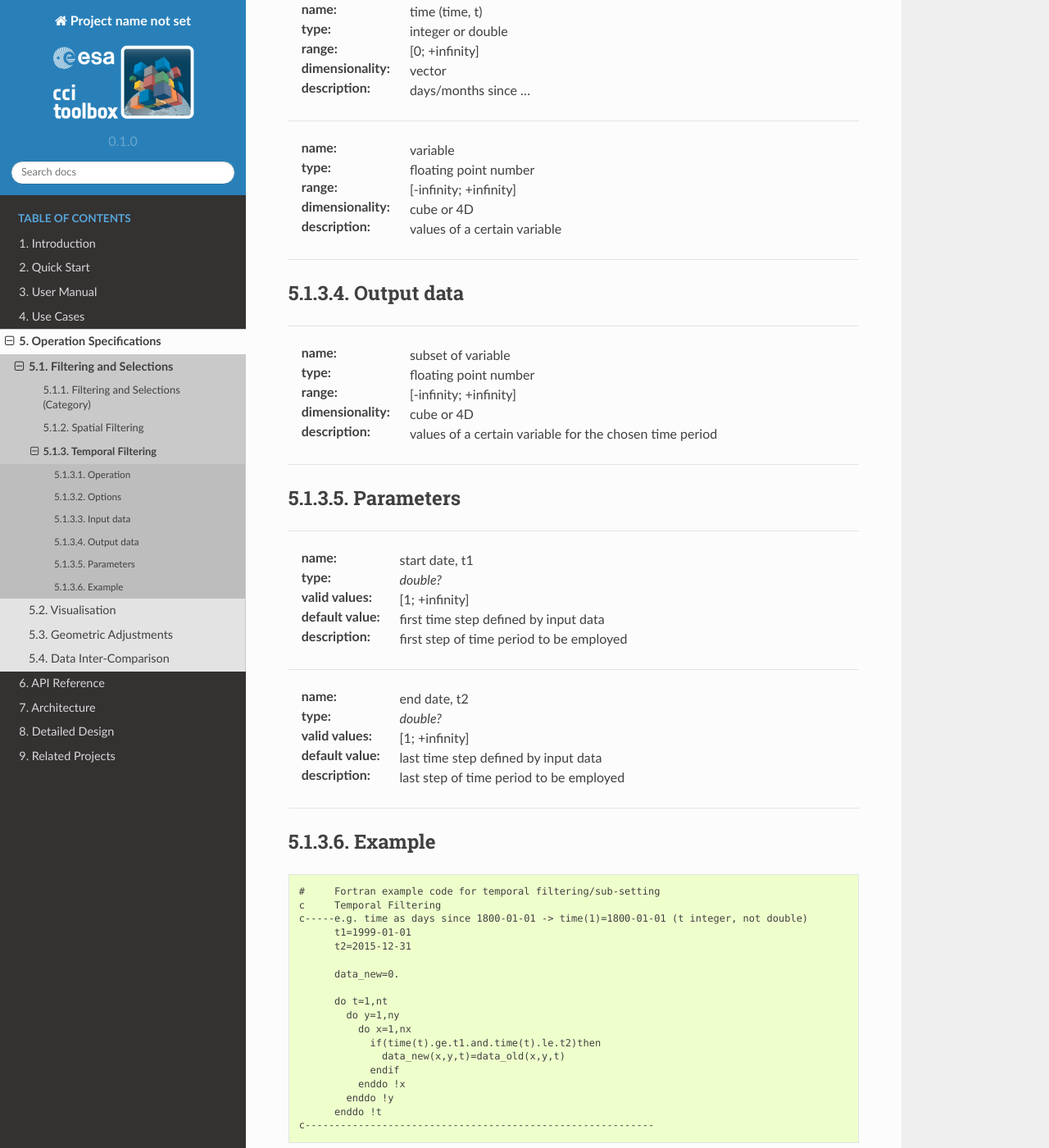
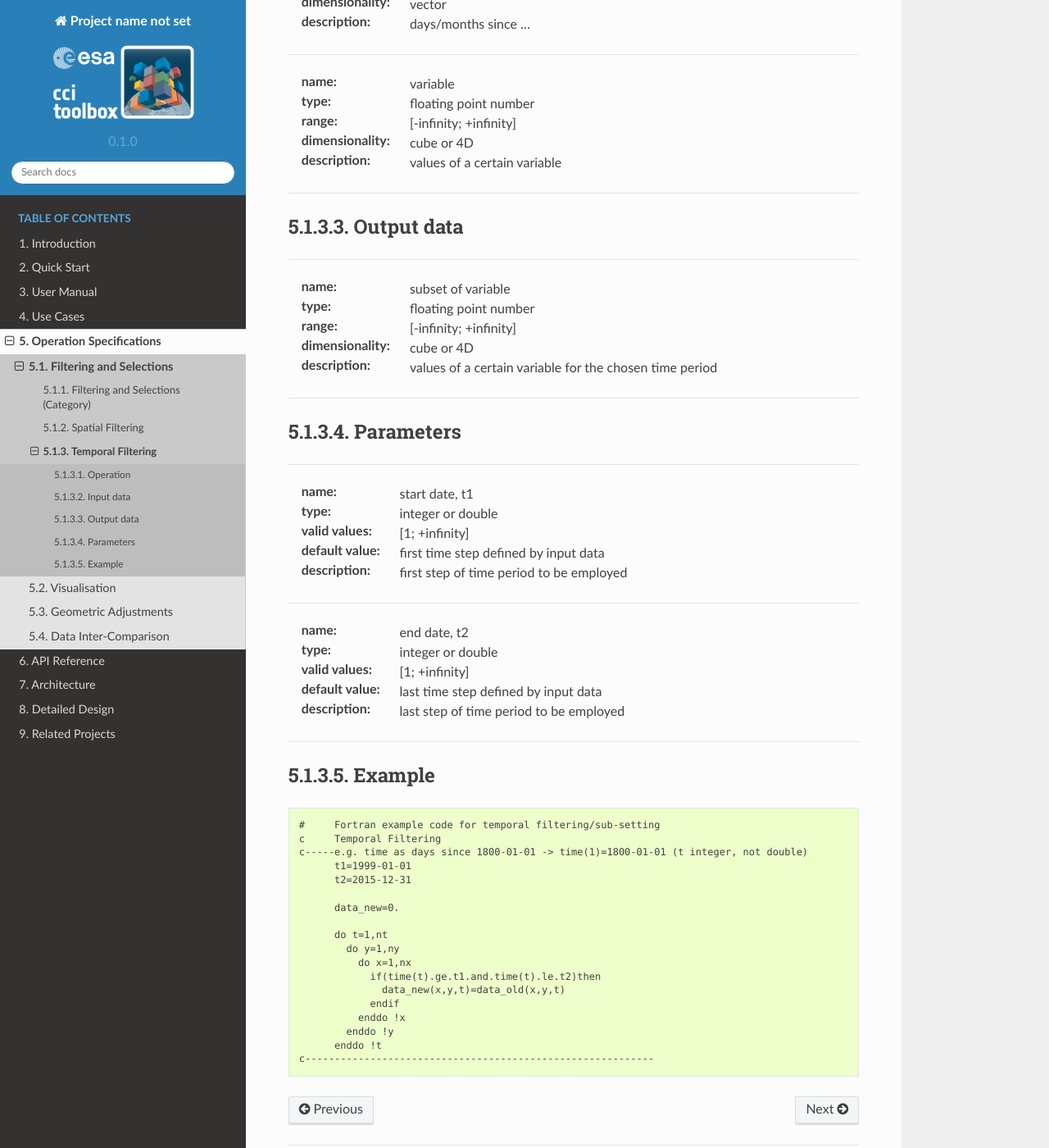
Before and after one commit to CCI-Tools/cate, a Sphinx documentation site: the page built from doc/source/op_specs/filtering_selections/op_spec_temporal-filtering.rst, in a window 1280 px wide and 1400 px high, scrolled down 1076 px. Shown: the whole window at 82% size. Built offline with Sphinx 7.4.7 and the Read the Docs theme 2.0.0, drawn with Linux system fonts in a browser that asks for light colours.

Commit message:
Update op_spec_temporal-filtering.rst

```diff
--- a/doc/source/op_specs/filtering_selections/op_spec_temporal-filtering.rst
+++ b/doc/source/op_specs/filtering_selections/op_spec_temporal-filtering.rst
@@ -16,12 +16,12 @@ Operation
 
 --------------------------
 
-Options
-========================
+.. Options
+.. ========================
 
 .. *Describe options regarding the use of the Operation.*
 
---------------------------
+.. --------------------------
 
 
 Input data
@@ -94,7 +94,7 @@ Parameters
 --------------------------
 
 :name: start date, t1
-:type: *double?*
+:type: integer or double
 :valid values: [1; +infinity]
 :default value: first time step defined by input data
 :description: first step of time period to be employed
@@ -102,7 +102,7 @@ Parameters
 --------------------------
 
 :name: end date, t2
-:type: *double?*
+:type: integer or double
 :valid values: [1; +infinity]
 :default value: last time step defined by input data
 :description: last step of time period to be employed
```
